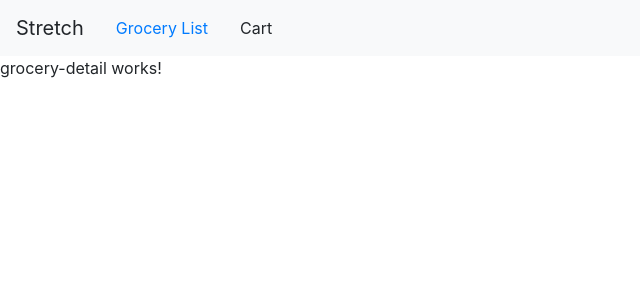
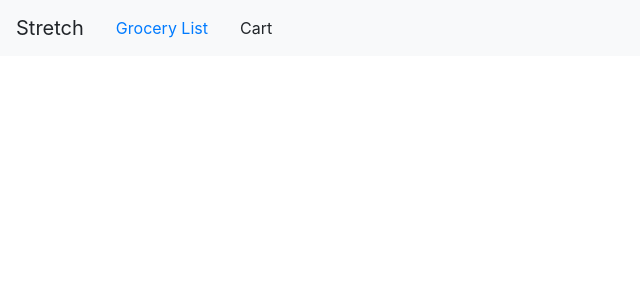
Before and after one commit to staudinger/Stretch, an Angular app in the folder stretch/: page /groceries/potato in a window 1280 px wide. Shown: the top 300 px of the page, without its empty margins (0-640 px from the left). Built offline with nearby package versions, Linux system fonts and the light colour scheme.

Commit message:
grocery detail back button

```diff
--- a/stretch/src/app/groceries/grocery-detail/grocery-detail.component.html
+++ b/stretch/src/app/groceries/grocery-detail/grocery-detail.component.html
@@ -1,3 +1,11 @@
-<p>
-  grocery-detail works!
-</p>
+<div class='card' *ngIf= 'grocery'>
+  <div class='card-header'>
+    {{grocery.groceryName}}
+  </div>
+  <div class='card-footer'>
+    <button class='btn btn-outline-secondary'
+      (click) = 'clickBack()'
+      style='width:80px'>
+    </button>
+  </div>
+</div>
--- a/stretch/src/app/groceries/grocery-detail/grocery-detail.component.ts
+++ b/stretch/src/app/groceries/grocery-detail/grocery-detail.component.ts
@@ -1,4 +1,6 @@
 import { Component, OnInit } from '@angular/core';
+import { Router } from '@angular/router';
+import { IGrocery } from 'src/interfaces/grocery';
 
 @Component({
   selector: 'app-grocery-detail',
@@ -6,8 +8,13 @@ import { Component, OnInit } from '@angular/core';
   styleUrls: ['./grocery-detail.component.css']
 })
 export class GroceryDetailComponent implements OnInit {
+  grocery: IGrocery;
 
-  constructor() { }
+  constructor(private router: Router) { }
+
+  clickBack():void{
+    this.router.navigate(['/groceries']);
+  }
 
   ngOnInit() {
   }
```
